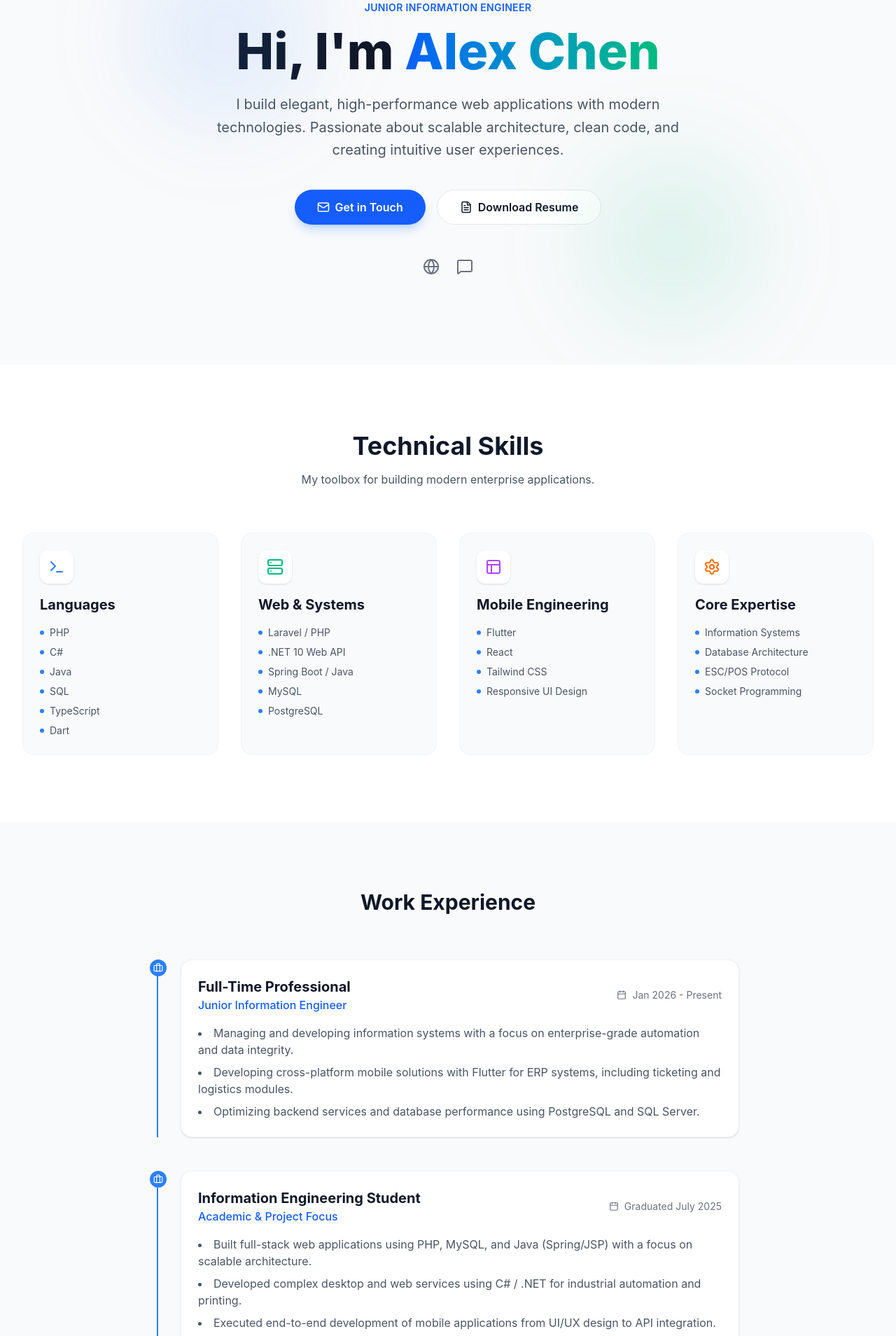
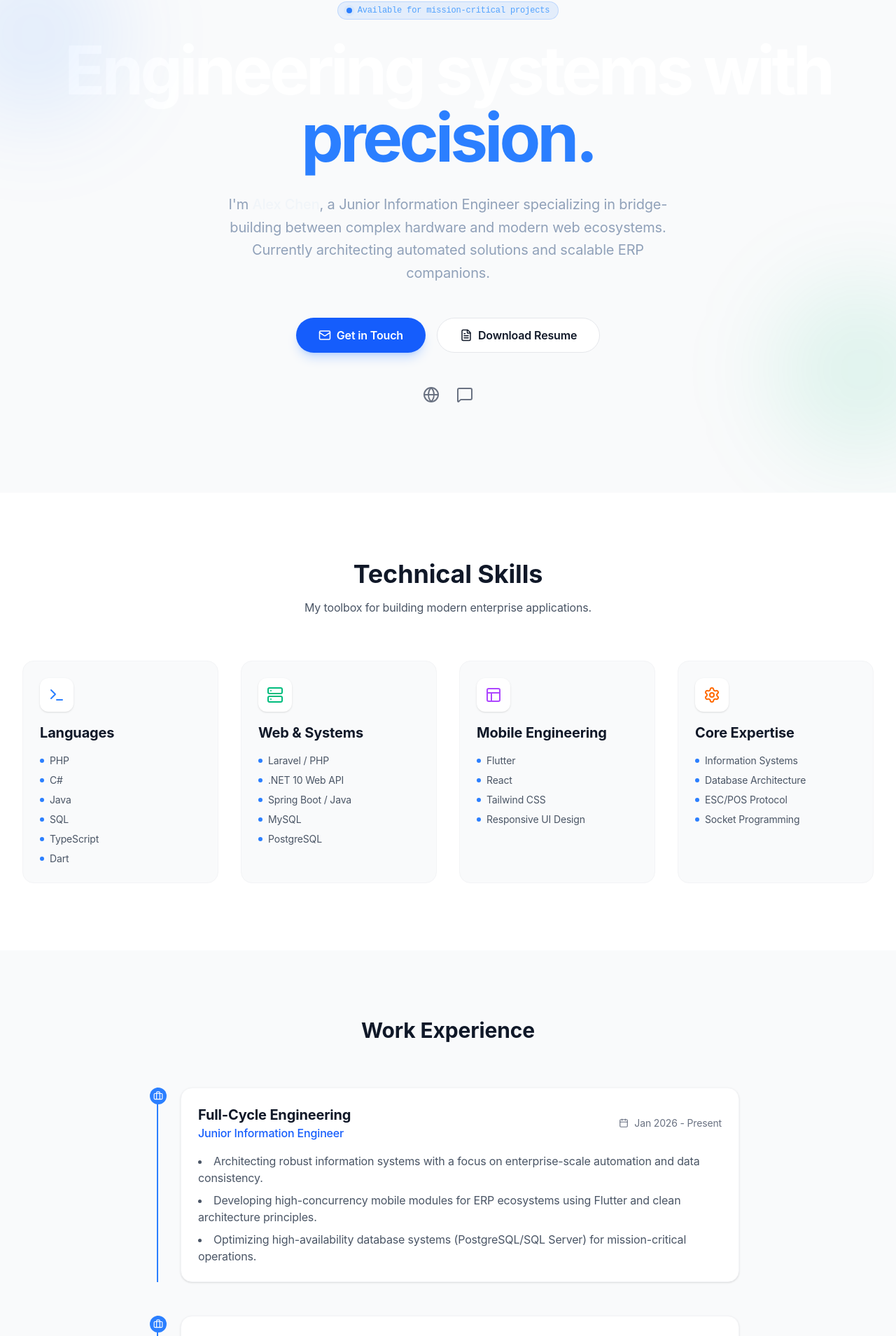
Before and after one commit to shahoneyatampoco/dev-sha, a React (Vite) app: page / in a window 1280 px wide. Shown: the part 191-2100 px from the top of the page at 70% size. Built offline with nearby package versions, Linux system fonts and the light colour scheme.

Commit message:
Refine portfolio for 'in-demand' engineer aesthetic: high-impact UI, professional narratives, and premium dark theme

```diff
--- a/src/components/Experience.tsx
+++ b/src/components/Experience.tsx
@@ -4,22 +4,22 @@ const Experience: React.FC = () => {
   const experiences = [
     {
       company: 'Junior Information Engineer',
-      role: 'Full-Time Professional',
+      role: 'Full-Cycle Engineering',
       period: 'Jan 2026 - Present',
       description: [
-        'Managing and developing information systems with a focus on enterprise-grade automation and data integrity.',
-        'Developing cross-platform mobile solutions with Flutter for ERP systems, including ticketing and logistics modules.',
-        'Optimizing backend services and database performance using PostgreSQL and SQL Server.',
+        'Architecting robust information systems with a focus on enterprise-scale automation and data consistency.',
+        'Developing high-concurrency mobile modules for ERP ecosystems using Flutter and clean architecture principles.',
+        'Optimizing high-availability database systems (PostgreSQL/SQL Server) for mission-critical operations.',
       ],
     },
     {
-      company: 'Academic & Project Focus',
-      role: 'Information Engineering Student',
-      period: 'Graduated July 2025',
+      company: 'Information Engineering Graduate',
+      role: 'Foundational Systems Design',
+      period: 'Class of 2025',
       description: [
-        'Built full-stack web applications using PHP, MySQL, and Java (Spring/JSP) with a focus on scalable architecture.',
-        'Developed complex desktop and web services using C# / .NET for industrial automation and printing.',
-        'Executed end-to-end development of mobile applications from UI/UX design to API integration.',
+        'Mastered full-stack engineering with PHP (Laravel), Java (Spring), and .NET 10 during intensive project cycles.',
+        'Engineered hardware-integrated desktop services for industrial environments, solving real-world latency and reliability issues.',
+        'Implemented end-to-end data security and relational integrity in student-led enterprise simulations.',
       ],
     },
   ];
--- a/src/components/Hero.tsx
+++ b/src/components/Hero.tsx
@@ -14,15 +14,21 @@ const Hero: React.FC = () => {
           animate={{ opacity: 1, y: 0 }}
           transition={{ duration: 0.5 }}
         >
-          <h2 className="text-blue-600 dark:text-blue-400 font-semibold tracking-wide uppercase text-sm mb-4">
-            Junior Information Engineer
-          </h2>
-          <h1 className="text-5xl md:text-7xl font-extrabold text-gray-900 dark:text-white mb-6">
-            Hi, I'm <span className="bg-gradient-to-r from-blue-600 to-emerald-500 bg-clip-text text-transparent">Alex Chen</span>
+          <div className="inline-flex items-center gap-2 px-3 py-1 rounded-full bg-blue-500/10 border border-blue-500/20 text-blue-400 text-xs font-mono mb-6">
+            <span className="relative flex h-2 w-2">
+              <span className="animate-ping absolute inline-flex h-full w-full rounded-full bg-blue-400 opacity-75"></span>
+              <span className="relative inline-flex rounded-full h-2 w-2 bg-blue-500"></span>
+            </span>
+            Available for mission-critical projects
+          </div>
+
+          <h1 className="text-6xl md:text-8xl font-bold tracking-tighter text-white mb-8">
+            Engineering systems with <span className="text-blue-500">precision.</span>
           </h1>
-          <p className="max-w-2xl mx-auto text-lg md:text-xl text-gray-600 dark:text-gray-400 mb-10 leading-relaxed">
-            I build elegant, high-performance web applications with modern technologies.
-            Passionate about scalable architecture, clean code, and creating intuitive user experiences.
+
+          <p className="max-w-2xl mx-auto text-lg md:text-xl text-slate-400 mb-12 leading-relaxed">
+            I'm <span className="text-slate-100 font-medium">Alex Chen</span>, a Junior Information Engineer specializing in bridge-building between complex hardware and modern web ecosystems.
+            Currently architecting automated solutions and scalable ERP companions.
           </p>
         </motion.div>
 
--- a/src/components/Projects.tsx
+++ b/src/components/Projects.tsx
@@ -5,24 +5,24 @@ const Projects: React.FC = () => {
   const projects = [
     {
       title: 'Uniti ERP Companion',
-      description: 'A comprehensive mobile ERP suite built with Flutter. Features include a support ticketing system, attendance tracking, document scanning, and real-time shipment monitoring.',
-      tags: ['Flutter', 'Dart', 'ERP', 'Mobile Development'],
+      description: 'Architected a mission-critical mobile ERP suite optimizing workforce efficiency. Engineered complex modules for real-time logistics, biometric attendance, and secure document digitization.',
+      tags: ['Flutter', 'Clean Architecture', 'Real-time Systems'],
       image: 'https://images.unsplash.com/photo-1551288049-bebda4e38f71?auto=format&fit=crop&q=80&w=1000',
       github: '#',
       demo: '#',
     },
     {
-      title: 'AutoPrinting Enterprise Service',
-      description: 'Advanced C# Windows Form service for industrial receipt printing. Features automated TCP/IP polling, queue management, and ESC/POS hardware integration.',
-      tags: ['C#', '.NET', 'Windows Forms', 'TCP/IP'],
+      title: 'AutoPrinting Enterprise',
+      description: 'Solved critical industrial bottlenecks by engineering a resilient C# service for automated network printing. Implemented robust TCP/IP polling and fail-safe queue management for high-volume environments.',
+      tags: ['C#', '.NET', 'Socket Programming', 'Automation'],
       image: 'https://images.unsplash.com/photo-1563986768609-322da13575f3?auto=format&fit=crop&q=80&w=1000',
       github: '#',
       demo: '#',
     },
     {
-      title: 'Support Ticketing System',
-      description: 'A dedicated module within the ERP suite for managing customer support tickets with status tracking, assignments, and priority management.',
-      tags: ['Flutter', 'Clean Architecture', 'API Integration'],
+      title: 'Engineering Operations Hub',
+      description: 'Designed a unified internal tool for hardware/software lifecycle monitoring. Bridged the gap between low-level system logs and actionable management insights.',
+      tags: ['Full-Stack', 'Database Design', 'System Monitoring'],
       image: 'https://images.unsplash.com/photo-1540350394557-8d14678e7f91?auto=format&fit=crop&q=80&w=1000',
       github: '#',
       demo: '#',
--- a/src/index.css
+++ b/src/index.css
@@ -3,25 +3,23 @@
 @theme {
   --color-primary: #3b82f6;
   --color-secondary: #10b981;
+  --font-mono: "JetBrains Mono", "Fira Code", monospace;
 }
 
 :root {
-  font-family: Inter, system-ui, Avenir, Helvetica, Arial, sans-serif;
-  line-height: 1.5;
-  font-weight: 400;
-
-  color-scheme: light dark;
-  color: rgba(255, 255, 255, 0.87);
-  background-color: #242424;
-
-  font-synthesis: none;
-  text-rendering: optimizeLegibility;
-  -webkit-font-smoothing: antialiased;
-  -moz-osx-font-smoothing: grayscale;
+  font-family: "Inter", system-ui, sans-serif;
+  letter-spacing: -0.01em;
+  color-scheme: dark;
 }
 
 body {
-  margin: 0;
-  min-width: 320px;
-  min-height: 100vh;
+  @apply bg-slate-950 text-slate-200 antialiased;
 }
+
+.glass-panel {
+  @apply bg-slate-900/50 backdrop-blur-xl border border-slate-800/50;
+}
+
+.text-gradient {
+  @apply bg-gradient-to-br from-white to-slate-500 bg-clip-text text-transparent;
+}
```
